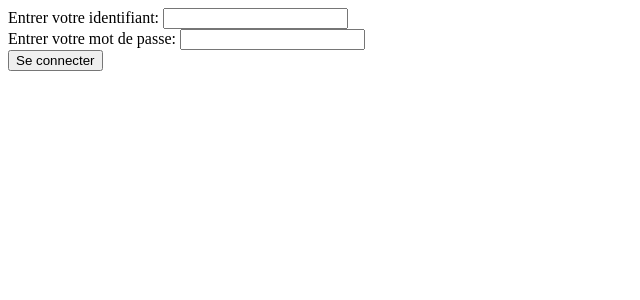
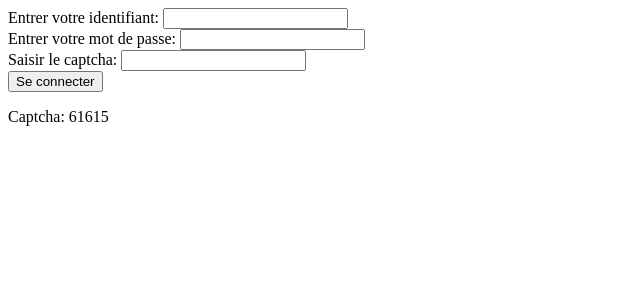
Before and after one commit to inesenrq29/sneak-me, a PHP site: page / in a window 1280 px wide. Shown: the top 300 px of the page, without its empty margins (0-640 px from the left). Run offline with PHP 8.4, Linux system fonts and the light colour scheme.

Commit message:
ajout du captcha

```diff
--- a/Controllers/authController.php
+++ b/Controllers/authController.php
@@ -6,32 +6,36 @@ class AuthController {
     public function login() {
         // Vérifie si l'utilisateur est déjà connecté
         if (isset($_SESSION['admin']) && $_SESSION['admin'] === true) {
-            // Redirige vers le tableau de bord si déjà connecté
             header('Location: ' . URL . 'dashboard');
             exit();
         }
 
         // Si le formulaire a été soumis
         if ($_SERVER['REQUEST_METHOD'] == 'POST') {
-            // Récupérer les données du formulaire
+            // On vérifie le captcha
+            if ($_POST['captcha'] == $_SESSION['captcha']) {
+                // Récupération des données du formulaire
                 $username = $_POST['username'];
                 $password = $_POST['password'];
 
                 // Vérification des informations de connexion
                 if ($username === 'admin' && $password === '$2y$10$UOC70iO80WD/i3J9Q2a0me51OTxcRPufkLvaOQ0YMcaOhUHmPf1WC') {
-                // Authentification réussie
-                $_SESSION['admin'] = true; // Définir une session pour l'utilisateur
-                header('Location: ' . URL . 'dashboard');  // Redirige vers le tableau de bord
+                    $_SESSION['admin'] = true; // L'authentification est réussie
+                    header('Location: ' . URL . 'dashboard');
                     exit();
                 } else {
-                // Authentification échouée
                     $_SESSION['error'] = 'Nom d\'utilisateur ou mot de passe incorrect';
-                header('Location: ' . URL . 'login');  // Redirige vers la page de login avec un message d'erreur
+                    header('Location: ' . URL . 'login');
+                    exit();
+                }
+            } else {
+                $_SESSION['error'] = 'Captcha incorrect';
+                header('Location: ' . URL . 'login');
                 exit();
             }
         }
 
-        // Afficher la vue de connexion si ce n'est pas une soumission de formulaire
+        // Afficher la vue de connexion
         include __DIR__ . '/../Views/login.php';
     }
 
--- a/Views/login.php
+++ b/Views/login.php
@@ -1,13 +1,34 @@
+<?php
+// Création d'un code aléatoire pour le captcha si il n'existe pas encore dans la session
+if (!isset($_SESSION['captcha'])) {
+    $_SESSION['captcha'] = rand(10000, 99999);
+}
+$captcha = $_SESSION['captcha'];
+?>
+
 <form action="" method="post">
     <div>
         <label for="username">Entrer votre identifiant: </label>
-    <input type="text" name="username" id="username" required/>
+        <input type="text" name="username" id="username" required />
     </div>
     <div>
         <label for="password">Entrer votre mot de passe: </label>
         <input type="password" name="password" id="password" required />
     </div>
     <div>
-    <input type="submit" value="Se connecter"/>
+        <label for="captcha">Saisir le captcha: </label>
+        <input type="text" name="captcha" id="captcha" required />
     </div>
+    <div>
+        <input type="submit" value="Se connecter" />
+    </div>
+    <p>Captcha: <?php echo $captcha; ?></p>
 </form>
+
+<?php
+// Affichage de l'erreur si le captcha ou les identifiants sont incorrects
+if (isset($_SESSION['error'])) {
+    echo '<p style="color:red;">' . $_SESSION['error'] . '</p>';
+    unset($_SESSION['error']);
+}
+?>
```
Lines whose indentation alone changed are shown as unchanged.
